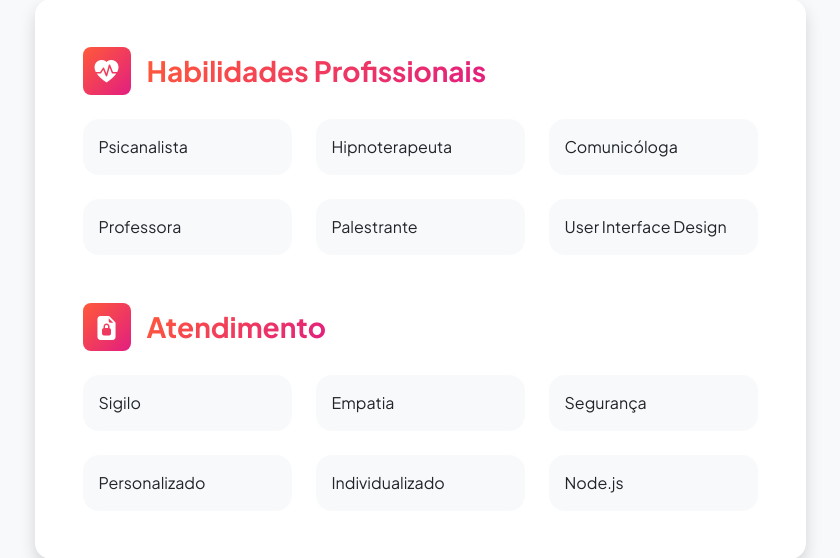
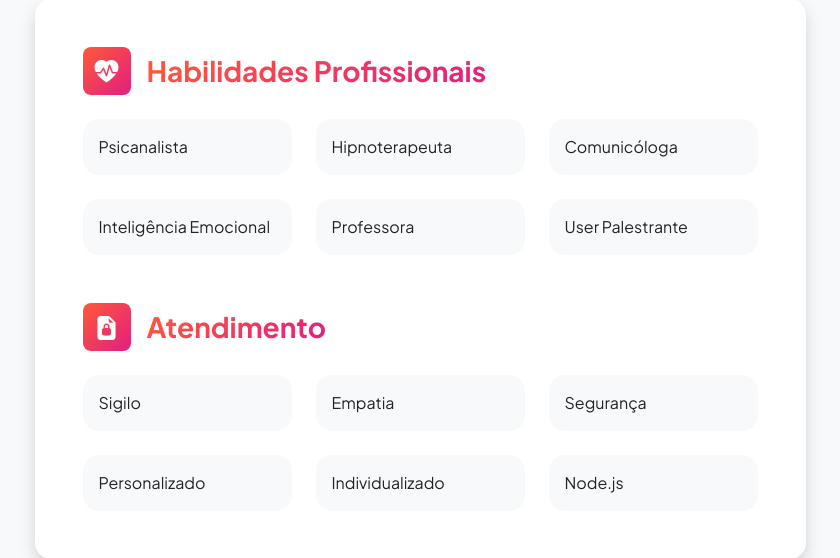
Before and after one commit to emorycardozo/hellen-homepage, a Flask app: page /quemsou in a window 1280 px wide. Shown: the part 1625-2183 px from the top of the page, without its empty margins (220-1060 px from the left). Run offline with Flask 3, Linux system fonts and the light colour scheme; some libraries are stand-ins or nearby versions.

Commit message:
alteração textos

```diff
--- a/templates/resume.html
+++ b/templates/resume.html
@@ -199,15 +199,15 @@
                                     <div class="row row-cols-1 row-cols-md-3">
                                         <div class="col mb-4 mb-md-0">
                                             <div class="d-flex align-items-center bg-light rounded-4 p-3 h-100">
-                                                Professora</div>
+                                                Inteligência Emocional</div>
                                         </div>
                                         <div class="col mb-4 mb-md-0">
                                             <div class="d-flex align-items-center bg-light rounded-4 p-3 h-100">
-                                                Palestrante</div>
+                                                Professora</div>
                                         </div>
                                         <div class="col">
                                             <div class="d-flex align-items-center bg-light rounded-4 p-3 h-100">User
-                                                Interface Design</div>
+                                                Palestrante</div>
                                         </div>
                                     </div>
                                 </div>
```
